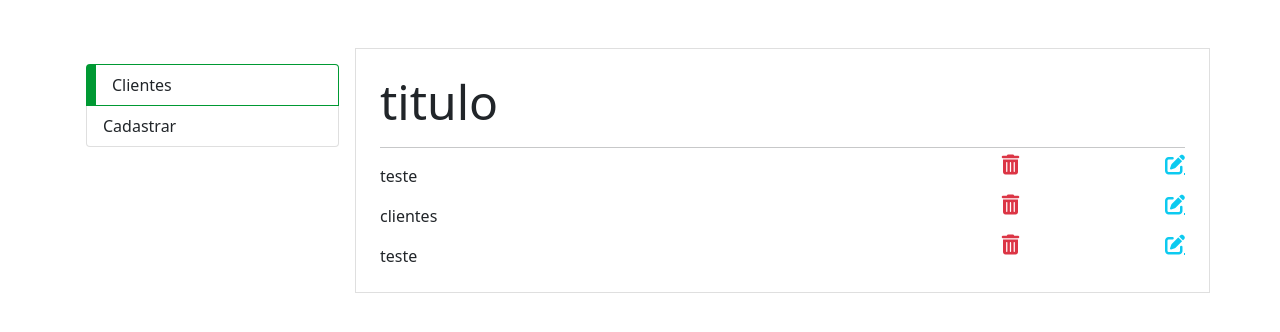
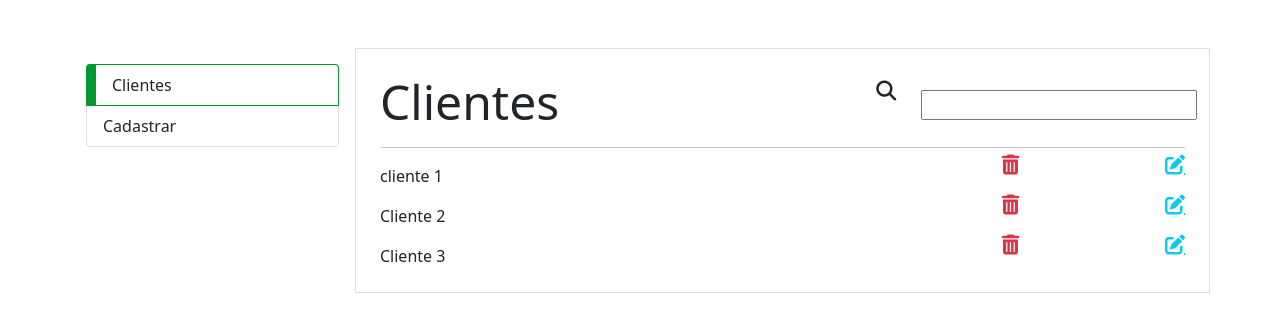
Before and after one commit to kevinlucas17/dentista, a plain HTML site: page clientes.html in a window 1280 px wide. Drawn offline with Linux system fonts and the light colour scheme.

Commit message:
cliente b 1.1

```diff
--- a/clientes.html
+++ b/clientes.html
@@ -23,13 +23,22 @@
 				</ul>
 			</div>
 			<div class="col-sm-9 listagem p-4">
-				<div class="display-5 ">
-					titulo
-					<hr>
+				<div class="row">
+					<div class="display-5 col-sm-6">
+						Clientes
+					</div>
+					<div class="col-sm-6 text-center" style="margin-top: 17px;">
+						<div class="row d-flex justify-content-end">
+							<i class="fas fa-search fa-lg col-sm-2"></i>
+							<input id="procura" class="col-sm-8">
+						</div>
+
+					</div>
 				</div>
+				<hr>
 				<div class="row mt-3">
 					<div class="col-sm-9">
-						teste
+						cliente 1
 					</div>
 					<div class="col-sm-3 d-flex justify-content-between">
 							<a class="fas fa-trash-alt fa-lg text-danger"></a>
@@ -38,7 +47,7 @@
 				</div>
 				<div class="row mt-3">
 					<div class="col-sm-9">
-						clientes
+						Cliente 2
 					</div>
 					<div class="col-sm-3 d-flex justify-content-between">
 							<a class="fas fa-trash-alt fa-lg text-danger"></a>
@@ -47,7 +56,7 @@
 				</div>
 				<div class="row mt-3">
 					<div class="col-sm-9">
-						teste
+						Cliente 3
 					</div>
 					<div class="col-sm-3 d-flex justify-content-between">
 							<a class="fas fa-trash-alt fa-lg text-danger"></a>
```
